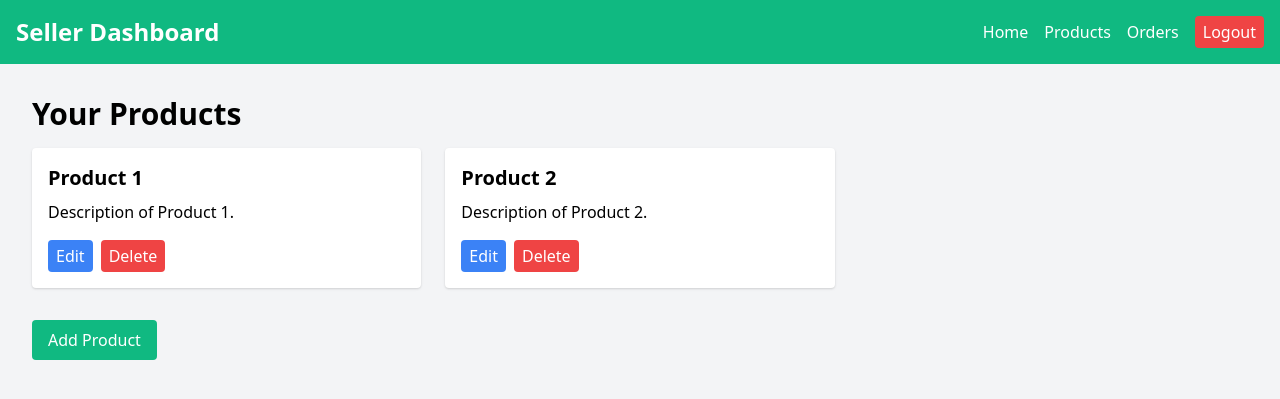
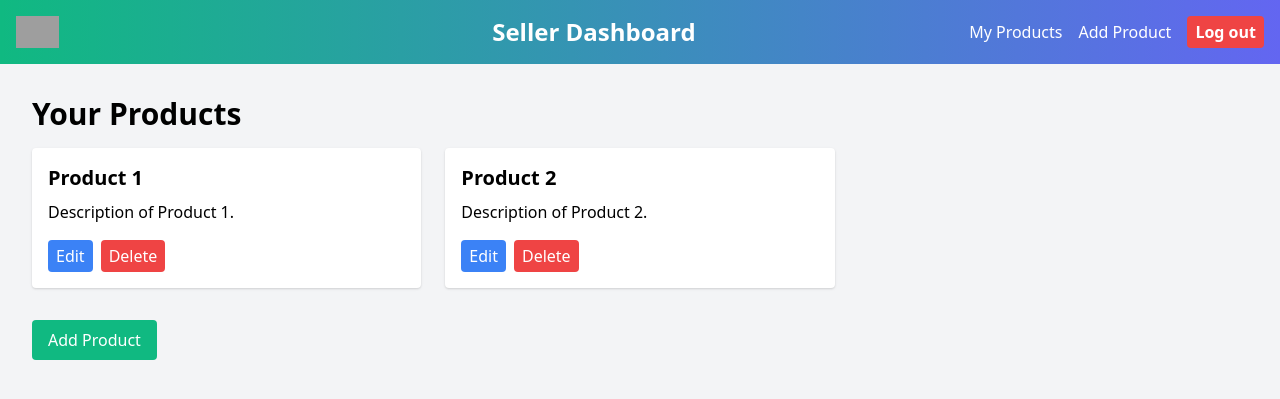
Before and after one commit to Youcode-Classe-E-2023-2024/mohammed-el-bachiri_Avito_V2, a PHP site: page /pages/seller.php in a window 1280 px wide. Shown: the top 399 px of the page. Run offline with PHP 8.4, Linux system fonts and the light colour scheme; grey boxes are pictures that could not be loaded.

Commit message:
Update seller.php

```diff
--- a/AVITO V2/pages/seller.php
+++ b/AVITO V2/pages/seller.php
@@ -9,14 +9,14 @@
 <body class="bg-gray-100">
 
 <!-- Navbar -->
-<nav class="bg-green-500 p-4 text-white">
-    <div class="container mx-auto flex justify-between items-center">
-        <a href="#" class="text-2xl font-bold">Seller Dashboard</a>
+<nav class="bg-green-500 p-4 text-white bg-gradient-to-l from-indigo-500">
+    <div class="container mx-auto flex justify-between items-center ">
+        <img src="img/logo.png" alt="" class="h-8">
+        <a href="#" class="ml-40 text-2xl font-bold">Seller Dashboard</a>
         <div class="flex items-center space-x-4">
-            <a href="#" class="hover:text-gray-300">Home</a>
-            <a href="#" class="hover:text-gray-300">Products</a>
-            <a href="#" class="hover:text-gray-300">Orders</a>
-            <button class="bg-red-500 text-white px-2 py-1 rounded">Logout</button>
+            <a href="#" class="hover:text-gray-300">My Products</a>
+            <a href="#" class="hover:text-gray-300">Add Product</a>
+            <button class=" bg-red-500 px-2 py-1 rounded hover:opacity-80 font-bold cursor-pointer">Log out</button>
         </div>
     </div>
 </nav>
```
